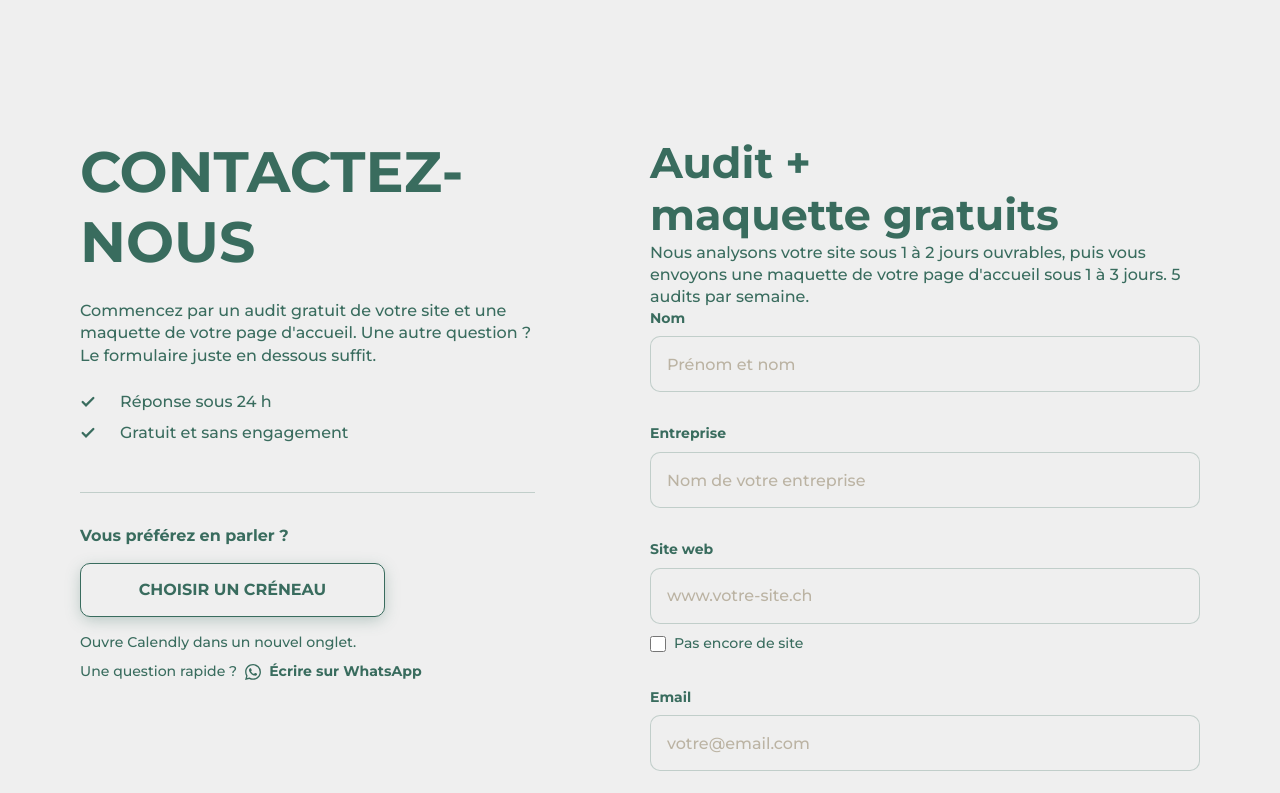
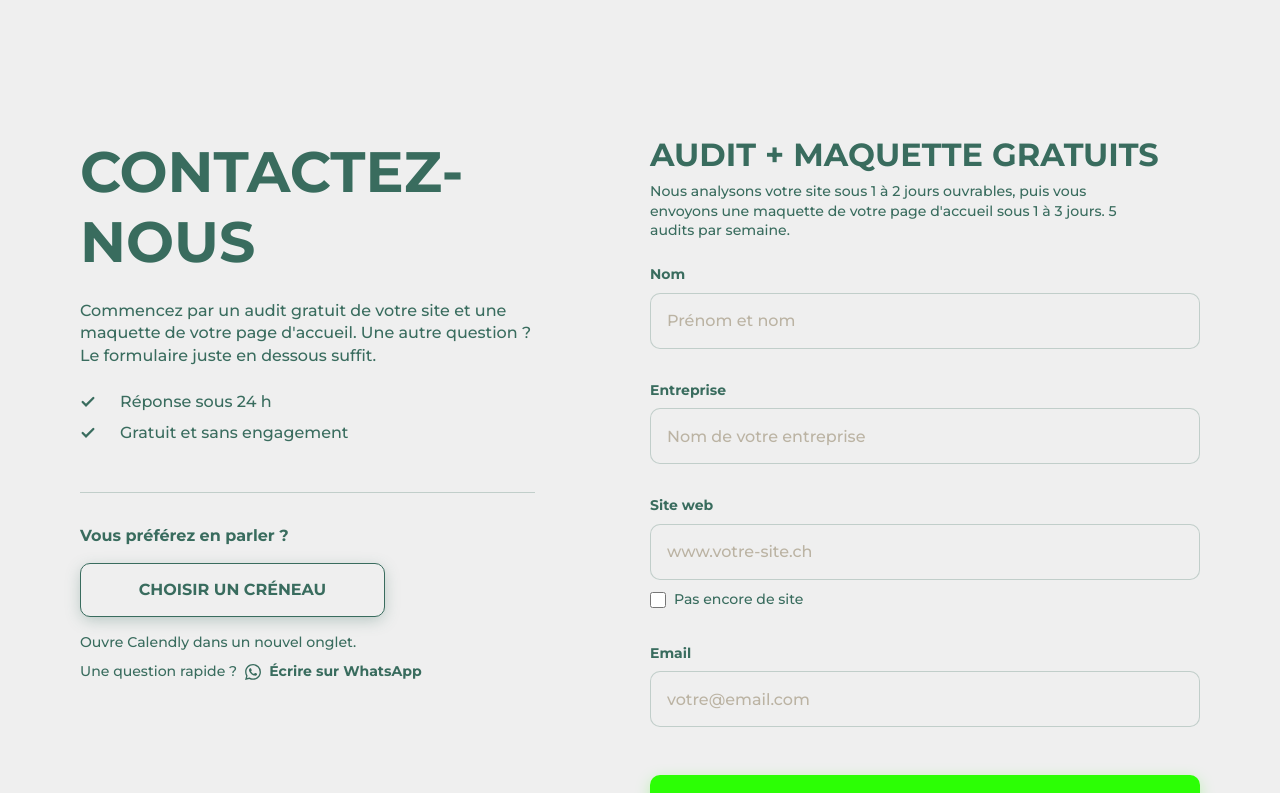
Before and after one commit to xmrgoat/studiopwi, a Next.js app: page / in a window 1280 px wide. Shown: the part 6360-7153 px from the top of the page. Built offline with nearby package versions, Linux system fonts and the light colour scheme; no server answers.

Commit message:
style(contact): title and rule off the audit and general forms

```diff
--- a/src/components/sections/Contact.module.css
+++ b/src/components/sections/Contact.module.css
@@ -1,6 +1,7 @@
 /* Contact — Figma "Studio PWI contact" (1440×900) and "mobile contact us".
-   Desktop: intro and booking stacked on columns 1–5, form on 7–12.
-   Phone and tablet: one column in source order — intro, form, booking. */
+   Desktop: intro and booking stacked on columns 1–5, forms on 7–12.
+   Phone and tablet: one column in source order — intro, audit form,
+   general form, booking. */
 
 .section {
   background: var(--color-bg);
@@ -134,8 +135,46 @@
   mask: url("/images/icons/whatsapp.svg") no-repeat center / contain;
 }
 
+/* Two forms, audit first, the general one ruled off under it. */
 .formCol {
   grid-column: 1 / -1;
+  display: flex;
+  flex-direction: column;
+  gap: var(--space-6);
+}
+
+.formBlock {
+  display: flex;
+  flex-direction: column;
+  gap: var(--space-4);
+}
+
+.formBlock + .formBlock {
+  padding-top: var(--space-6);
+  border-top: 1px solid var(--color-line-strong);
+}
+
+.formHead {
+  display: flex;
+  flex-direction: column;
+  gap: var(--space-2);
+}
+
+/* The price-card step: under the section title, over the field labels. */
+.formTitle {
+  margin: 0;
+  font-size: var(--fs-price);
+  font-weight: var(--fw-bold);
+  line-height: var(--lh-snug);
+  text-transform: uppercase;
+}
+
+.formLead {
+  margin: 0;
+  max-width: 52ch;
+  font-size: var(--fs-small);
+  font-weight: var(--fw-medium);
+  line-height: var(--lh-normal);
 }
 
 /* ── /contact page variant ───────────────────────────── */
```
